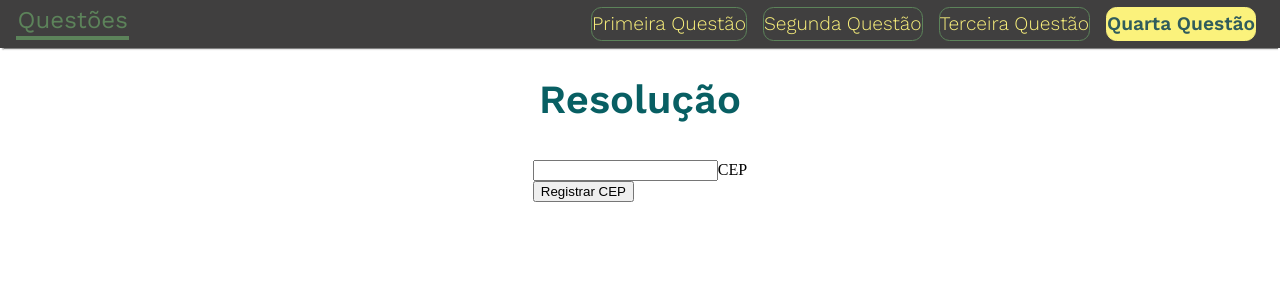
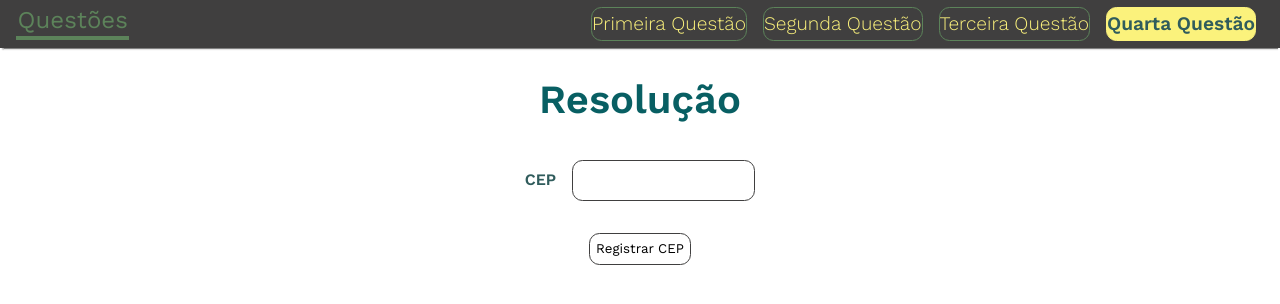
Before and after one commit to pepeyen/kukac-front-end, a React (Create React App) app: page /#/questoes/quarta in a window 1280 px wide. Both pictures are taken after a click on the button "Registrar CEP". Shown: the top 304 px of the page. Built offline with nearby package versions, Linux system fonts and the light colour scheme.

Commit message:
Finals fixes ready to ship

```diff
--- a/src/actions/index.ts
+++ b/src/actions/index.ts
@@ -1,8 +1,22 @@
-export const registerCep = (cepValue: string, cepBlockId: number) => {
+interface ICepInfo{
+    erro?: boolean,
+    cep?: string,
+    logradouro?: string,
+    complemento?: string,
+    bairro?: string,
+    localidade?: string,
+    uf?: string,
+    ibge?: string,
+    gia?: string,
+    ddd?: string,
+    siafi?: string
+};
+
+export const registerCep = (cepInfo: ICepInfo, cepBlockId: number) => {
     return {
         type: 'REGISTER_CEP',
         cep: {
-            cepValue: cepValue,
+            cepInfo: cepInfo,
             cepBlockId: cepBlockId
         }
     };
--- /dev/null
+++ b/src/assets/sass/components/_input.scss
@@ -0,0 +1,90 @@
+.input-block{
+    font-family: 'WorkSans-SemiBold';
+    color: #305c5c;
+    display: flex;
+    flex-direction: column;
+    align-items: center;
+    justify-content: space-between;
+    gap: 2rem 0;
+
+    &__text-area{
+        display: flex;
+        flex-direction: column;
+        gap: .6rem 0;
+    }
+    &__select-area{
+        & select{
+            margin: 0 0 0 .6rem;
+        }
+    }
+    &__text{
+        display: flex;
+        flex-direction: row;
+        justify-content: space-between;
+        align-items: center;
+
+        & input{
+            border: .1rem solid #403f3f;
+            border-radius: .4rem;
+            margin: 0 0 0 .6rem;
+            min-height: 1.3rem;
+        }
+    }
+    &__submit{
+        font-family: 'WorkSans-Regular';
+        background-color: transparent;
+        outline: none;
+        border: .1rem solid #403f3f;
+        border-radius: .4rem;
+        min-height: 3rem;
+
+        &-area{
+            display: flex;
+            flex-direction: column;
+            gap: 1rem 0;
+        }
+    }
+}
+
+@media only screen and (min-width: 801px){
+    .input-block{
+        gap: 4vh 0;
+
+        &__text{
+            & input{
+                border-radius: 1.3vh;
+                min-height: 4vh;
+                margin: 0 0 0 2vh;
+                min-height: 2.3rem;
+            }
+        }
+        &__text-area{
+            gap: 1vh 0;
+        }
+        &__select-area{
+            & select{
+                margin: 0 0 0 2vh;
+            }
+        }
+        &__submit{
+            border: .1vh solid #403f3f;
+            border-radius: 1.3vh;
+            min-height: 4vh;
+            -webkit-transition: background-color .2s ease-in-out;
+            -moz-transition: background-color .2s ease-in-out;
+            -ms-transition: background-color .2s ease-in-out;
+            -o-transition: background-color .2s ease-in-out;
+            transition: background-color .2s ease-in-out;
+
+            &:hover{
+                cursor: pointer;
+                font-family: 'WorkSans-Bold';
+                background-color: #403f3f;
+                color: #fbf27c;
+            }
+            &-area{
+                gap: 2vh 0;
+            }
+        }
+    }
+}
--- a/src/assets/sass/components/_page.scss
+++ b/src/assets/sass/components/_page.scss
@@ -47,6 +47,13 @@
         min-height: 30rem;
         padding: 0 0 2rem 0;
     }
+    &__feedback{
+        font-family: 'WorkSans-SemiBold';
+        color: #305c5c;
+        text-align: center;
+        font-size: 1.3rem;
+        margin: 3rem 0 0 0;
+    }
 }
 
 @media only screen and (min-width: 801px){
@@ -78,6 +85,10 @@
             min-height: 45vh;
             padding: 0 0 4vh 0;
         }
+        &__feedback{
+            font-size: 2rem;
+            margin:7vh 0 0 0;
+        }
     }
 }
 
--- a/src/assets/sass/main.scss
+++ b/src/assets/sass/main.scss
@@ -3,6 +3,7 @@
 @import 'base/fonts';
 
 //Components Import
+@import 'components/input';
 @import 'components/code-block';
 @import 'components/navbar';
 @import 'components/page';
--- a/src/components/CepResultArea.tsx
+++ b/src/components/CepResultArea.tsx
@@ -10,13 +10,28 @@ import {
 //Componets
 import { InputSubmit } from '../components';
 
+interface ICepInfo{
+    erro?: boolean,
+    cep?: string,
+    logradouro?: string,
+    complemento?: string,
+    bairro?: string,
+    localidade?: string,
+    uf?: string,
+    ibge?: string,
+    gia?: string,
+    ddd?: string,
+    siafi?: string
+};
+
 interface ICepResult{
     cepBlockId: number,
-    cepValue: string
+    cepInfo: ICepInfo
 };
 
 interface IProps{
-    cepResultList: ICepResult[]
+    cepResultList: ICepResult[],
+    errorMessage?: string
 };
 
 const CepResultArea: React.FC<IProps> = (props: IProps) => {
@@ -27,17 +42,22 @@ const CepResultArea: React.FC<IProps> = (props: IProps) => {
 		dispatch(decreaseCepCounter());
     };
 
-
     if(props.cepResultList.length > 0){
         return(
             <ul>
-                {props.cepResultList.map((cepResult, index) => {
+                {props.cepResultList.map(cepResult => {
                     return(
-                        <li key={index}>
+                        <li key={cepResult.cepBlockId}>
                             <span>
-                                ID {cepResult.cepBlockId}: {cepResult.cepValue}
+                                {
+                                    Object.entries(cepResult.cepInfo).map(([index, value], key) => {
+                                        return(
+                                            <p key={key}>{index.toUpperCase()}: {value}</p>
+                                        );
+                                    })
+                                }
                                 <InputSubmit
-                                    onClick={(() => removeCepBlock(index))}
+                                    onClick={(() => removeCepBlock(cepResult.cepBlockId))}
                                     buttonText="Remover CEP"
                                 />
                             </span>
@@ -47,7 +67,13 @@ const CepResultArea: React.FC<IProps> = (props: IProps) => {
             </ul>
         );
     }else{
-        return null;
+        if(props.errorMessage !== ''){
+            return(
+                <h3 className="page__feedback">{props.errorMessage}</h3>
+            );
+        }else{
+            return null;
+        }
     }
 };
 
--- a/src/components/InputText.tsx
+++ b/src/components/InputText.tsx
@@ -20,6 +20,7 @@ const InputText: React.FC<IProps> = (props: IProps) => {
             className="input-block__text"
             id={props.inputTextId ? props.inputTextId : undefined}
         >
+            <label>{props.labelText}</label>
             {props.inputType === 'number' ?
                 <input
                     type={props.inputType}
@@ -38,7 +39,6 @@ const InputText: React.FC<IProps> = (props: IProps) => {
                     maxLength={props.textMaxLength ? props.textMaxLength : undefined}
                 disabled={props.isDisabled ? true : undefined}/>
             }
-            <label>{props.labelText}</label>
         </div>
     );
 };
--- a/src/reducers/cepReducer.ts
+++ b/src/reducers/cepReducer.ts
@@ -34,7 +34,7 @@ const findCep = (targetCepBlock: any, currentCepBlock: InsertCepObject): boolean
 export const cepReducer = (state: any[] = [], action: Cep): any[] => {
     switch(action.type){
         case 'REGISTER_CEP':
-            const nextState = state;
+            let nextState = state;
             const insertAction = action.cep as InsertCepObject;
 
             if(!findCep(nextState, insertAction)){
@@ -43,7 +43,7 @@ export const cepReducer = (state: any[] = [], action: Cep): any[] => {
                 nextState[nextState.indexOf(findCep(nextState, insertAction))] = insertAction;
             }
 
-            return nextState;
+            return nextState = [...nextState];
 
         case 'REMOVE_CEP':
             let newState = state;
@@ -51,7 +51,7 @@ export const cepReducer = (state: any[] = [], action: Cep): any[] => {
 
             newState = removeFromArray(newState, removeAction.cepBlockId);
 
-            return newState;
+            return newState = [...newState];
 
         default:
             return state;
--- a/src/services/index.ts
+++ b/src/services/index.ts
@@ -273,3 +273,15 @@ export const testPossibleValues = (possibleValues: number[] | string[], target:
 
     return 0;
 };
+
+export const fetchCep = <T>(cepValue: string, dataType: string): Promise<T> => {
+    return fetch(`https://viacep.com.br/ws/${cepValue}/${dataType}`, {
+        method: 'GET'
+    })
+    .then(response => {
+        if(!response.ok) {
+            throw new Error(response.statusText);
+        }
+        return response.json().then(data => data as T);
+    }) ;
+};
--- a/src/views/FourthQuestion.tsx
+++ b/src/views/FourthQuestion.tsx
@@ -22,15 +22,32 @@ import {
 } from '../components';
 
 //Services
-import { cepConverter } from '../services';
+import {
+	cepConverter,
+	fetchCep
+} from '../services';
+
+interface ICepInfo{
+    erro?: boolean,
+    cep?: string,
+    logradouro?: string,
+    complemento?: string,
+    bairro?: string,
+    localidade?: string,
+    uf?: string,
+    ibge?: string,
+    gia?: string,
+    ddd?: string,
+    siafi?: string
+};
 
 const FourthQuestion: React.FC = () => {
-	const dispatch = useDispatch();
-	const [cepCounter, setCepCounter] = useState(0);
-	const cepResultList = (state: any) => state.cepList;
-	const cepResults = useSelector(cepResultList);
-	const maxCepCounter = 4;
-	console.log(cepResults)
+	const dispatch = useDispatch(),
+		  cepResults = useSelector((state: any) => state.cepList),
+		  cepCounter = useSelector((state: any) => state.cepCounter),
+		  [errorMessage, setErrorMessage] = useState(''),
+		  maxCepCounter = 4;
+
     const registerCepBlock = (event: React.MouseEvent<HTMLButtonElement | HTMLAnchorElement>): void => {
 		event.preventDefault();
 
@@ -41,9 +58,15 @@ const FourthQuestion: React.FC = () => {
                 let inputValue: string = (element as HTMLInputElement).value;
 
                 if(inputValue.length === 10){
-                    dispatch(registerCep(inputValue.replace(/[^0-9]/g,""), cepCounter));
-					dispatch(increaseCepCounter());
-					setCepCounter(cepCounter + 1);
+					fetchCep<ICepInfo>(inputValue.replace(/[^0-9]/g,""), 'json')
+					.then(data => {
+						if(data.erro){
+							setErrorMessage('CEP inválido (＃＞＜)');
+						}else{
+							dispatch(registerCep(data, cepCounter));
+							dispatch(increaseCepCounter());
+						}
+					})
                 }
             };
         });
@@ -72,7 +95,10 @@ const FourthQuestion: React.FC = () => {
 					isDisabled={cepCounter > maxCepCounter ? true : false}/>
 				</InputSubmitArea>
 			</InputBlock>
-			<CepResultArea cepResultList={cepResults}/>
+			<CepResultArea
+				cepResultList={cepResults}
+				errorMessage={errorMessage}
+			/>
 		</Page>
 	);
 };
--- a/src/views/SecondQuestion.tsx
+++ b/src/views/SecondQuestion.tsx
@@ -121,7 +121,7 @@ const SecondQuestion: React.FC = () => {
                     </div>
                 </div>
                 :
-                <h3>{questionFeedback}</h3>
+                <h3 className="page__feedback">{questionFeedback}</h3>
             }
         </Page>
     );
```
